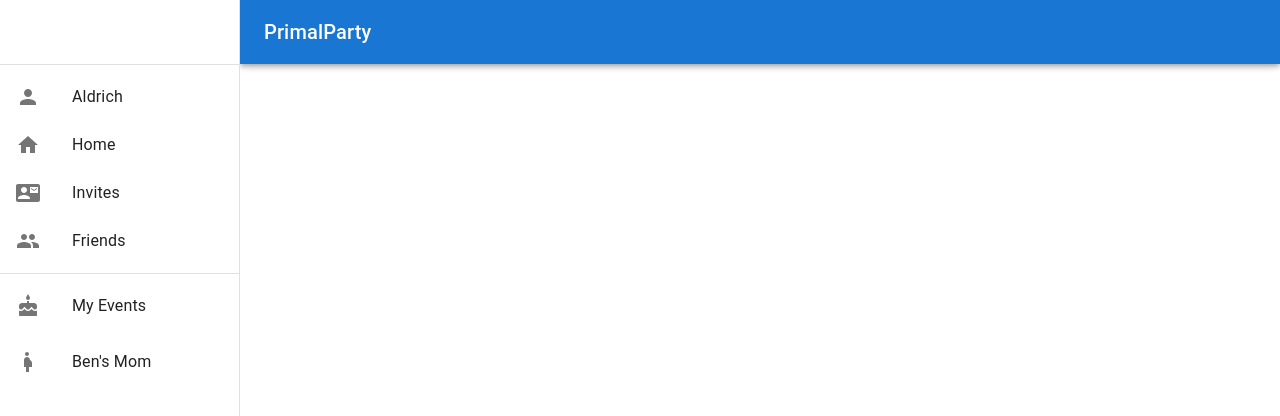
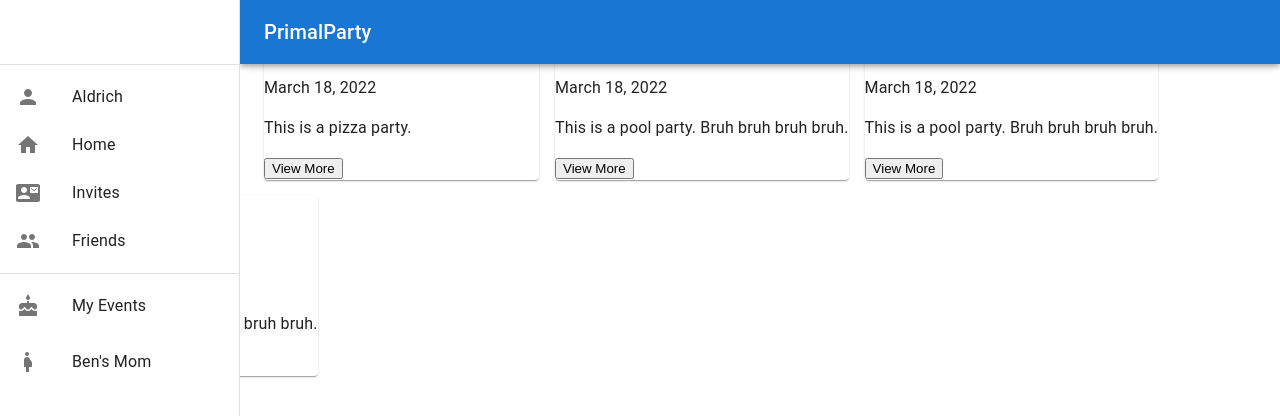
Before and after one commit to Ben2W/PrimalPartyFrontend, a React (Create React App) app: page /dashboard in a window 1280 px wide. Shown: the top 416 px of the page. Built offline with nearby package versions, Linux system fonts and the light colour scheme.

Commit message:
Testing cards in dashboard

```diff
--- a/src/App.js
+++ b/src/App.js
@@ -1,25 +1,14 @@
 import React from 'react';
 import './App.css';
 import Card from './components/Card.js';
+import Dashboard from './pages/Dashboard.js';
 
 function App() {
   return (
     <div className="App">
-      <Card
-      title="Pizza Party"
-      date="March 18, 2022"
-      img="https://us.123rf.com/450wm/pavelstasevich/pavelstasevich1811/pavelstasevich181101028/112815904-no-image-available-icon-flat-vector-illustration.jpg?ver=6"
-      button="View More"
-      desc="This is a pizza party. Bruh bruh bruh bruh bruh bruh bruh bruh."
-      />
 
-      <Card
-      title="Pool Party"
-      date=" 18, 2022"
-      img="https://us.123rf.com/450wm/pavelstasevich/pavelstasevich1811/pavelstasevich181101028/112815904-no-image-available-icon-flat-vector-illustration.jpg?ver=6"
-      button="View More"
-      desc="This is a pizza party. Bruh bruh bruh bruh bruh bruh bruh bruh."
-      />
+      <Dashboard/>
+
     </div>
   );
 }
--- a/src/components/Card.js
+++ b/src/components/Card.js
@@ -1,22 +1,26 @@
 import React from 'react'
 import { Grid, Paper, Avatar, TextField, FormControlLabel, Checkbox, Button, Typography, Link } from '@material-ui/core'
+import Card from '@mui/material/Card';
+import CardActions from '@mui/material/CardActions';
+import CardContent from '@mui/material/CardContent';
 import AddCircleOutlineOutlinedIcon from '@mui/icons-material/AddCircleOutlineOutlined';
 
-function Card(props){
+
+export default function BasicCard(props){
+
+    const paperStyle={padding: 20, height: '32vh', width:280, margin: "10px auto"}
+
     return (
-        <div className="card">
+        <Card sx={{minWidth:275}}>
             <div className="card_body">
                 <div>
                     <h2 className="cardTitle">{props.title}</h2>
                     <p className="date">{props.date}</p>
-                    <img src={props.img}/>
                     <p className="cardDesc">{props.desc}</p>
                     <button className="card_btn">{props.button}</button>
                 </div>
 
             </div>
-        </div>
-        )
-    }
-
-export default Card;
+        </Card>
+    )
+}
--- a/src/pages/Dashboard.js
+++ b/src/pages/Dashboard.js
@@ -1,10 +1,55 @@
 import React from 'react';
+import { Grid, Paper, Avatar, TextField, FormControlLabel, Checkbox, Button, Typography, Link, Container } from '@material-ui/core'
 import SideBar from '../components/SideBar';
+import Card from '../components/Card.js';
+
 
 function Dashboard() {
   return (
     <div className="Dashboard">
-      <SideBar />
+      <Container>
+        <Grid container spacing={2}>
+
+          <SideBar />
+
+          <Grid item>
+            <Card
+            title="Pizza Party"
+            date="March 18, 2022"
+            button="View More"
+            desc="This is a pizza party."
+            />
+          </Grid>
+
+          <Grid item>
+            <Card
+            title="Pool Party"
+            date="March 18, 2022"
+            button="View More"
+            desc="This is a pool party. Bruh bruh bruh bruh."
+            />
+          </Grid>
+
+          <Grid item>
+            <Card
+            title="Pool Party"
+            date="March 18, 2022"
+            button="View More"
+            desc="This is a pool party. Bruh bruh bruh bruh."
+            />
+          </Grid>
+
+          <Grid item>
+            <Card
+            title="Pool Party"
+            date="March 18, 2022"
+            button="View More"
+            desc="This is a pool party. Bruh bruh bruh bruh."
+            />
+          </Grid>
+
+        </Grid>
+      </Container>
     </div>
   );
 }
```
